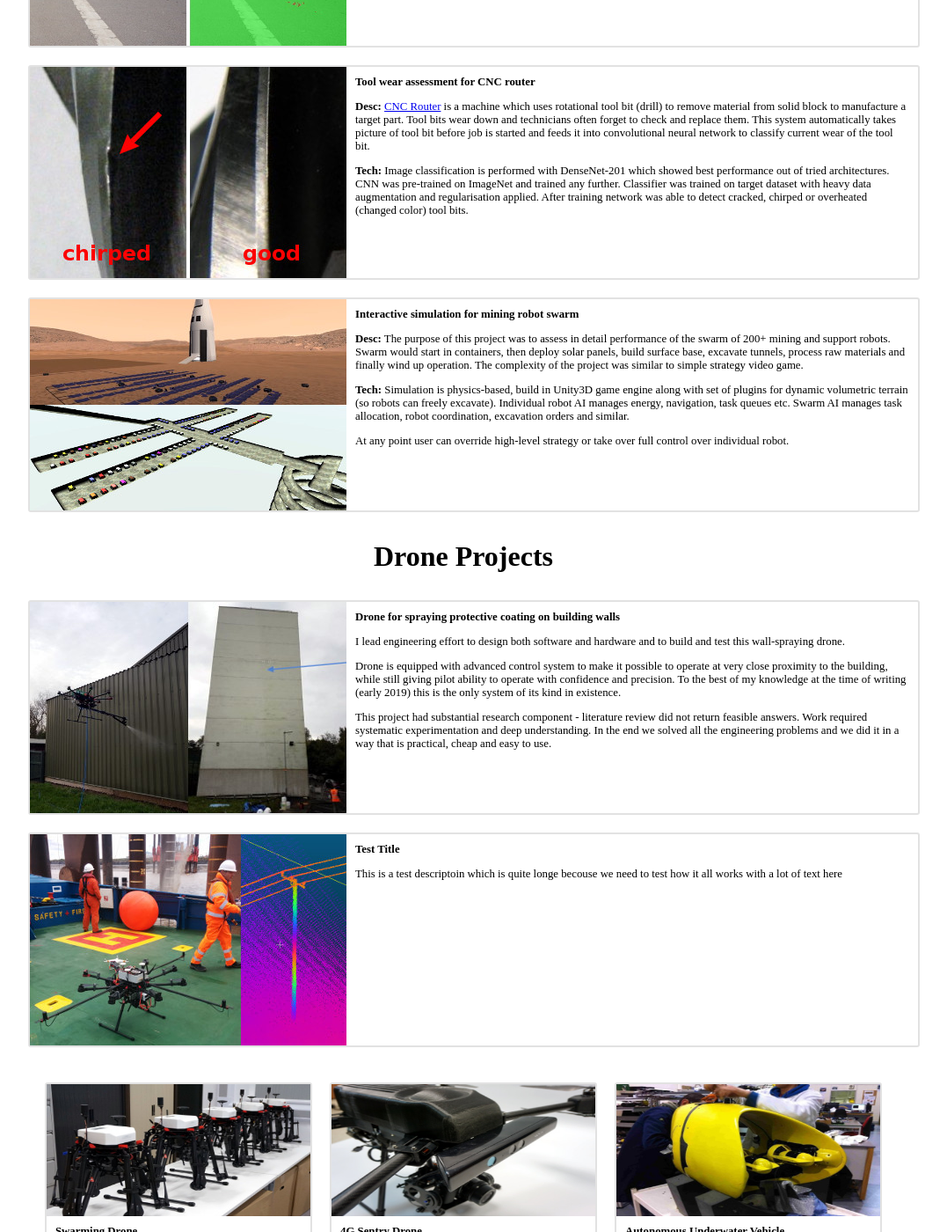
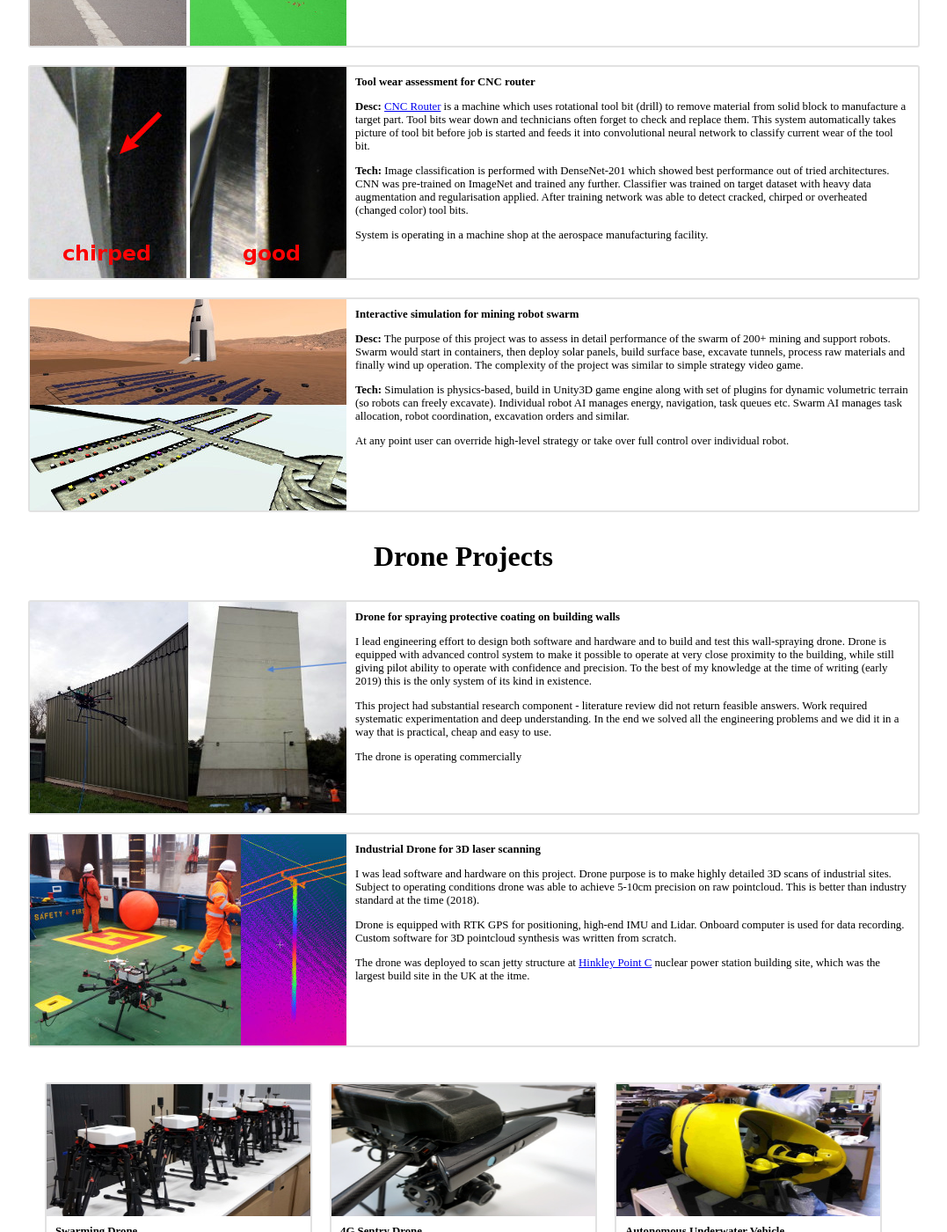
Before and after one commit to marcinbogdanski/marcinbogdanski.github.io, a Jekyll site: the page built from commercial-portfolio.html, in a window 1280 px wide and 1400 px high, scrolled down 404 px. Shown: the whole window at 88% size, without its empty margins (113-1190 px from the left). Built offline with Jekyll 4.4.1, drawn with Linux system fonts in a browser that asks for light colours.

Commit message:
Add 3d scan drone

```diff
--- a/_layouts/default.html
+++ b/_layouts/default.html
@@ -10,7 +10,7 @@
         <nav>
             <ul>
                 <li><a href="/deep-learning.html">Deep Learning</a></li>
-                <li><a href="/reinforcement-learning.html">Deep RL</a></li>
+                <!--<li><a href="/reinforcement-learning.html">Deep RL</a></li>-->
                 <li><a href="/commercial-portfolio.html">Commercial</a></li>
                 <li><a href="/">About Me</a></li>
                 <!-- <li><a href="/blog.html">Blog</a></li> -->
--- a/commercial-portfolio.html
+++ b/commercial-portfolio.html
@@ -19,7 +19,7 @@ layout: default
         {% include poster.html
             image="/assets/images/tool.jpg"
             title="Tool wear assessment for CNC router"
-            description='<p><b>Desc:</b> <a href="https://en.wikipedia.org/wiki/CNC_router">CNC Router</a> is a machine which uses rotational tool bit (drill) to remove material from solid block to manufacture a target part. Tool bits wear down and technicians often forget to check and replace them. This system automatically takes picture of tool bit before job is started and feeds it into convolutional neural network to classify current wear of the tool bit.</p><p><b>Tech:</b> Image classification is performed with DenseNet-201 which showed best performance out of tried architectures. CNN was pre-trained on ImageNet and trained any further. Classifier was trained on target dataset with heavy data augmentation and regularisation applied. After training network was able to detect cracked, chirped or overheated (changed color) tool bits.</p>'
+            description='<p><b>Desc:</b> <a href="https://en.wikipedia.org/wiki/CNC_router">CNC Router</a> is a machine which uses rotational tool bit (drill) to remove material from solid block to manufacture a target part. Tool bits wear down and technicians often forget to check and replace them. This system automatically takes picture of tool bit before job is started and feeds it into convolutional neural network to classify current wear of the tool bit.</p><p><b>Tech:</b> Image classification is performed with DenseNet-201 which showed best performance out of tried architectures. CNN was pre-trained on ImageNet and trained any further. Classifier was trained on target dataset with heavy data augmentation and regularisation applied. After training network was able to detect cracked, chirped or overheated (changed color) tool bits.</p><p>System is operating in a machine shop at the aerospace manufacturing facility.</p>'
             %}
 
         {% include poster.html
@@ -44,13 +44,13 @@ layout: default
         {% include poster.html
             image="/assets/images/spray.jpg"
             title="Drone for spraying protective coating on building walls"
-            description="<p>I lead engineering effort to design both software and hardware and to build and test this wall-spraying drone.</p><p>Drone is equipped with advanced control system to make it possible to operate at very close proximity to the building, while still giving pilot ability to operate with confidence and precision. To the best of my knowledge at the time of writing (early 2019) this is the only system of its kind in existence. </p><p>This project had substantial research component - literature review did not return feasible answers. Work required systematic experimentation and deep understanding. In the end we solved all the engineering problems and we did it in a way that is practical, cheap and easy to use.</p>"
+            description="<p>I lead engineering effort to design both software and hardware and to build and test this wall-spraying drone. Drone is equipped with advanced control system to make it possible to operate at very close proximity to the building, while still giving pilot ability to operate with confidence and precision. To the best of my knowledge at the time of writing (early 2019) this is the only system of its kind in existence. </p><p>This project had substantial research component - literature review did not return feasible answers. Work required systematic experimentation and deep understanding. In the end we solved all the engineering problems and we did it in a way that is practical, cheap and easy to use.</p><p>The drone is operating commercially</p>"
             %}
 
         {% include poster.html
             image="/assets/images/lidar.jpg"
-            title="Test Title"
-            description="This is a test descriptoin which is quite longe becouse we need to test how it all works with a lot of text here"
+            title="Industrial Drone for 3D laser scanning"
+            description='<p>I was lead software and hardware on this project. Drone purpose is to make highly detailed 3D scans of industrial sites. Subject to operating conditions drone was able to achieve 5-10cm precision on raw pointcloud. This is better than industry standard at the time (2018).</p><p>Drone is equipped with RTK GPS for positioning, high-end IMU and Lidar. Onboard computer is used for data recording. Custom software for 3D pointcloud synthesis was written from scratch.</p><p>The drone was deployed to scan jetty structure at <a href="https://en.wikipedia.org/wiki/Hinkley_Point_C_nuclear_power_station">Hinkley Point C</a> nuclear power station building site, which was the largest build site in the UK at the itme.</p>'
             %}
 
 
```
